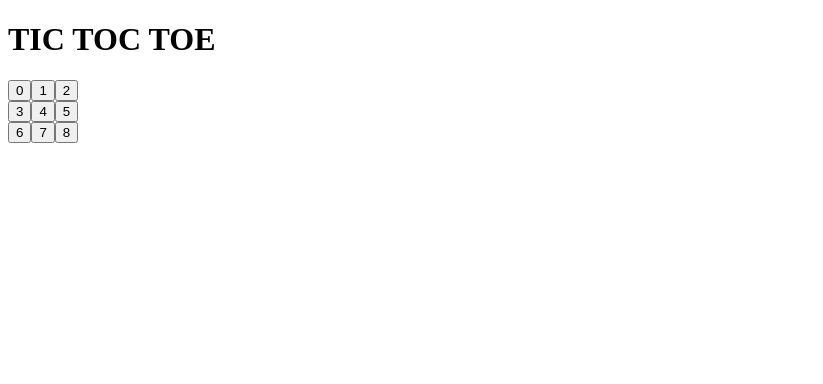
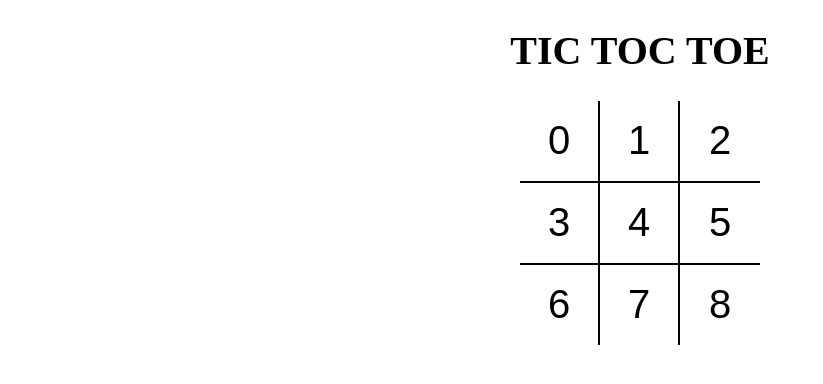
Before and after one commit to amansingh2/tic-tic-toe, a React (Vite) app: page / in a window 1280 px wide. Shown: the top 384 px of the page, without its empty margins (0-823 px from the left). Built offline with nearby package versions, Linux system fonts and the light colour scheme.

Commit message:
added sass, get to know styles

```diff
--- a/package.json
+++ b/package.json
@@ -12,10 +12,13 @@
   },
   "license": "MIT",
   "dependencies": {
+    "node-sass": "^5.0.0",
     "react": "^16.13.1",
     "react-dom": "^16.13.1"
   },
   "devDependencies": {
+    "@babel/core": "^7.13.10",
+    "@parcel/transformer-sass": "^2.0.0-nightly.625",
     "babel-eslint": "^10.1.0",
     "babel-preset-nano-react-app": "^0.1.0",
     "eslint": "^7.21.0",
--- a/src/App.js
+++ b/src/App.js
@@ -1,9 +1,11 @@
 import React from "react";
 import Board from './components/Board'
 
+import './styles/root.scss';
+
 const App = () => {
   return(
-    <div>
+    <div className="app">
     <h1>TIC TOC TOE</h1>
      <Board/>
     </div>
--- a/src/components/Board.js
+++ b/src/components/Board.js
@@ -3,18 +3,18 @@
 
 export const Board = () => {
   return (
-    <div>
-       <div>
+    <div className="board">
+       <div className="board-row">
       <Square value = {0}/>
       <Square value = {1}/>
       <Square value = {2}/>
-     </div>
-     <div>
+     </div >
+     <div className="board-row">
      <Square value = {3} />
       <Square value = {4} />
       <Square value = {5} />
      </div>
-     <div>
+     <div className="board-row">
      <Square  value = {6} />
       <Square value = {7} />
       <Square value = {8} />
--- a/src/components/Square.js
+++ b/src/components/Square.js
@@ -1,9 +1,10 @@
 import React from 'react';
-
 
 const Square = ({value}) => {
   // console.log(props);
-  return <button type = "button" >{value}</button>;
+  return (
+  <button type = "button" className="square">{value}</button>
+  );
 };
 
 export default Square;
--- a/src/index.js
+++ b/src/index.js
@@ -2,4 +2,4 @@
 import ReactDOM from "react-dom";
 import App from "./App";
 
-ReactDOM.render(<App />, document.getElementById("root"));
+ReactDOM.render(<App/>, document.getElementById("root"));
--- /dev/null
+++ b/src/styles/root.scss
@@ -0,0 +1,43 @@
+body {
+  padding: 0;
+  margin: 0;
+}
+
+button {
+  background: none;
+  border: none;
+  outline: none;
+  &:hover {
+    cursor: pointer;
+  }
+}
+
+.app {
+  font-size: 20px;
+  display: flex;
+  flex-direction: column;
+  align-items: center;
+}
+
+.board {
+  .board-row {
+    display: flex;
+    flex-direction: row;
+    border-bottom: 2px solid #000;
+    &:last-child {
+      border-bottom: none;
+    }
+    .square {
+      width: 80px;
+      height: 80px;
+      border-right: 2px solid #000;
+      font-size: 2.5rem;
+      padding: 0;
+      overflow: hidden;
+      transition: all 0.2s;
+      &:last-child {
+        border-right: none;
+      }
+    }
+  }
+}
```
Also changed, not shown: 1 other file (tests, documents, lock files or other folders).
